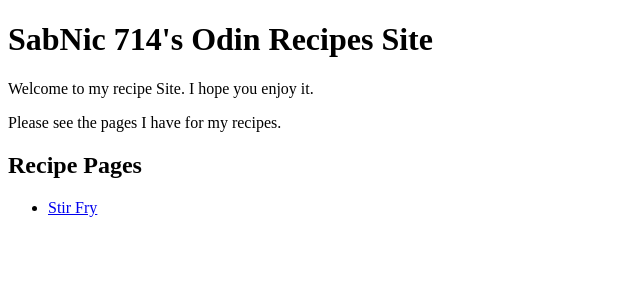
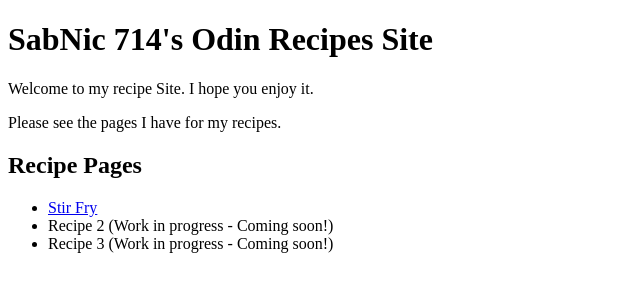
Before and after one commit to SabNic714/odin-recipes, a plain HTML site: page index.html in a window 1280 px wide. Shown: the whole page, without its empty margins (0-640 px from the left). Drawn offline with Linux system fonts and the light colour scheme.

Commit message:
I added in placeholders for the next tw recipes before pausing until I can work on this again.

```diff
--- a/index.html
+++ b/index.html
@@ -14,5 +14,7 @@
 <h2>Recipe Pages</h2>
 <ul>
 <li><a href="recipes/BeefStirFry.html"> Stir Fry</a></li>
+<li>Recipe 2 (<emphasis>Work in progress - Coming soon!</emphasis>)</li>
+<li>Recipe 3 (<emphasis>Work in progress - Coming soon!</emphasis>)</li>
 </ul>
 </html>
```
